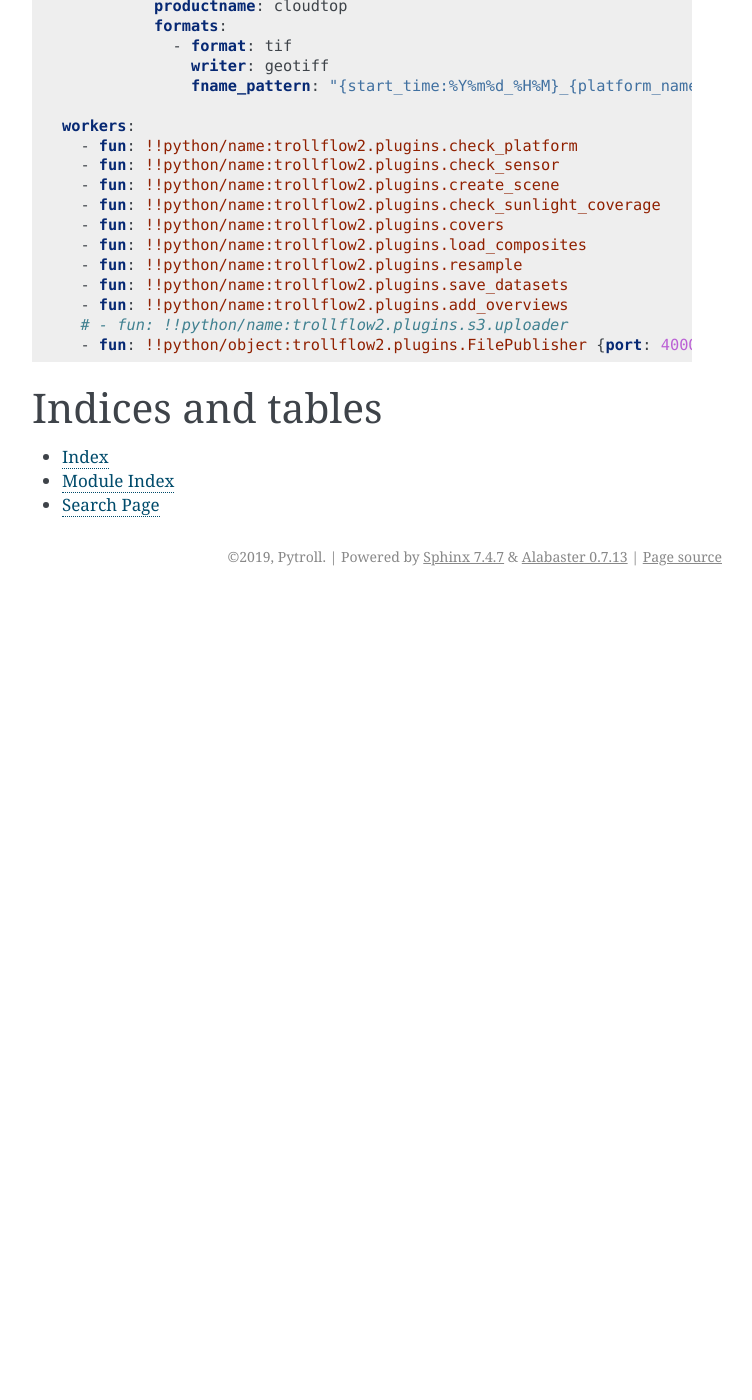
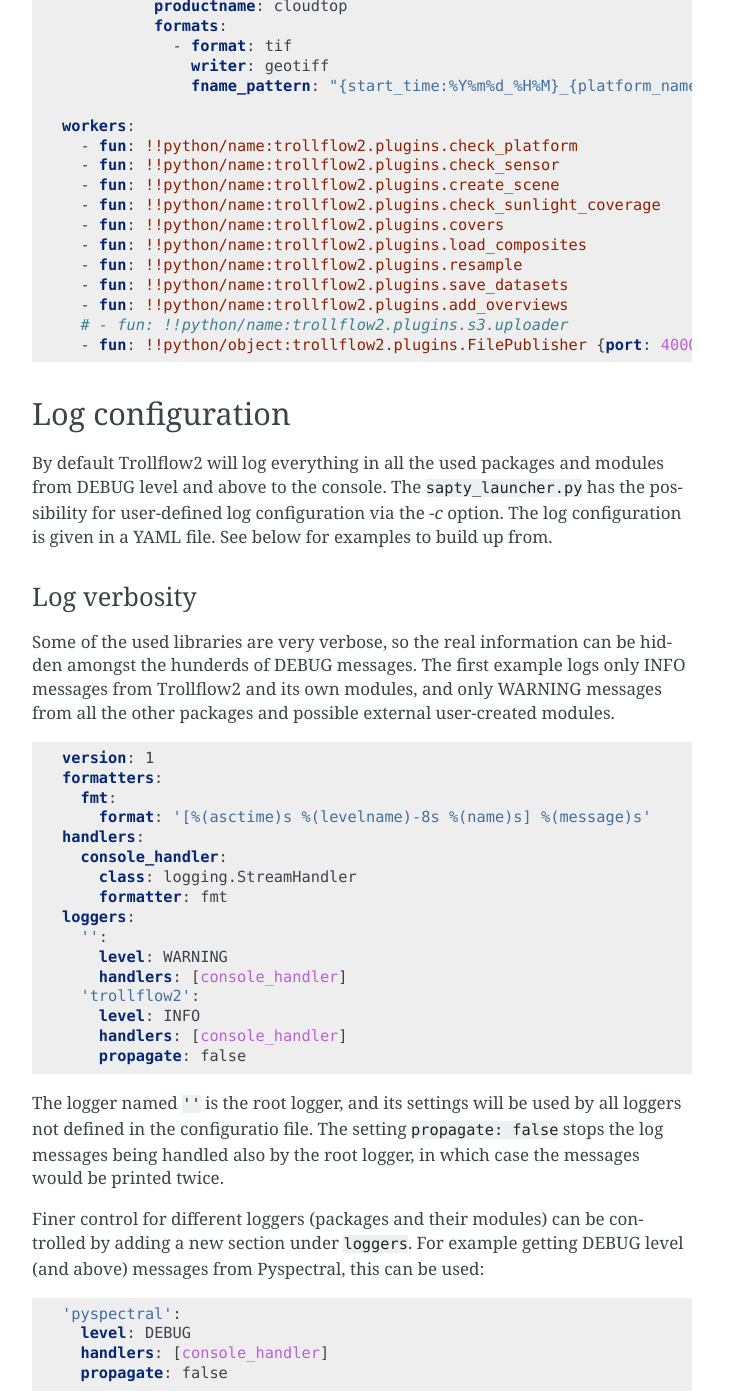
Before and after one commit to pytroll/trollflow2, a Sphinx documentation site: the page built from doc/source/index.rst, in a window 1280 px wide and 1400 px high, scrolled down 9382 px. Shown: the whole window, without its empty margins (388-1140 px from the left). Built offline with Sphinx 7.4.7, drawn with Linux system fonts in a browser that asks for light colours; before the commit the page ends 9978 px from its top, so only the background shows below that; some of the changed text lies outside the part shown.

Commit message:
Add documentation on log handling

```diff
--- a/doc/source/index.rst
+++ b/doc/source/index.rst
@@ -465,6 +465,88 @@ Example
     - fun: !!python/object:trollflow2.plugins.FilePublisher {port: 40004, nameservers: [localhost]}
 
 
+Log configuration
+-----------------
+
+By default Trollflow2 will log everything in all the used packages and modules from DEBUG level and above
+to the console. The ``sapty_launcher.py`` has the possibility for user-defined log configuration via the `-c`
+option. The log configuration is given in a YAML file. See below for examples to build up from.
+
+Log verbosity
++++++++++++++
+
+Some of the used libraries are very verbose, so the real information can be hidden amongst the hunderds of
+DEBUG messages. The first example logs only INFO messages from Trollflow2 and its own modules, and only
+WARNING messages from all the other packages and possible external user-created modules.
+
+.. code-block:: yaml
+
+  version: 1
+  formatters:
+    fmt:
+      format: '[%(asctime)s %(levelname)-8s %(name)s] %(message)s'
+  handlers:
+    console_handler:
+      class: logging.StreamHandler
+      formatter: fmt
+  loggers:
+    '':
+      level: WARNING
+      handlers: [console_handler]
+    'trollflow2':
+      level: INFO
+      handlers: [console_handler]
+      propagate: false
+
+The logger named ``''`` is the root logger, and its settings will be used by all loggers not defined in the
+configuratio file. The setting ``propagate: false`` stops the log messages being handled also by the root logger,
+in which case the messages would be printed twice.
+
+Finer control for different loggers (packages and their modules) can be controlled by adding a new section under
+``loggers``. For example getting DEBUG level (and above) messages from Pyspectral, this can be used:
+
+.. code-block:: yaml
+
+    'pyspectral':
+      level: DEBUG
+      handlers: [console_handler]
+      propagate: false
+
+
+Logging to a file
++++++++++++++++++
+
+If Trollflow2 is run independently (not via Supervisord, Kubernetes, or such system that can handle the log messges)
+it is useful to save the log messages to files.
+
+The below example saves the messages to a file, that is rotated at midnight and the completed log file is moved to
+a new filename having the date appended to it. The number of days the log files are kept can be controlled via the
+``backupCount`` argument of the ``file_handler`` section. The example also sets the time stamps to UTC, which is
+handy with satellite data that is also in UTC time.
+
+.. code-block:: yaml
+
+  version: 1
+  formatters:
+    fmt:
+      format: '[%(asctime)s %(levelname)-8s %(name)s] %(message)s'
+  handlers:
+    file_handler:
+      class: logging.TimedRotatingFileHandler
+      formatter: fmt
+      when: midnight
+      backupCount: 14
+      utc: true
+  loggers:
+    '':
+      level: WARNING
+      handlers: [console]
+    'trollflow2':
+      level: INFO
+      handlers: [console]
+      propagate: false
+
+
 
 Indices and tables
 ==================
```
